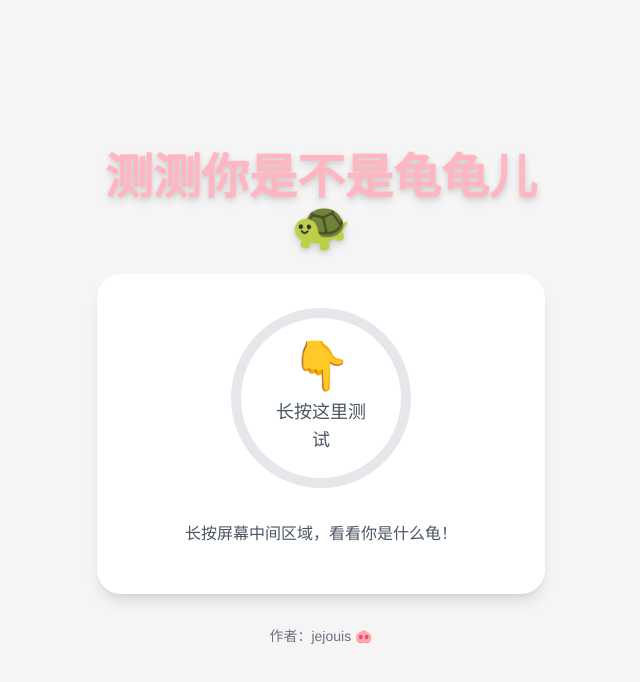
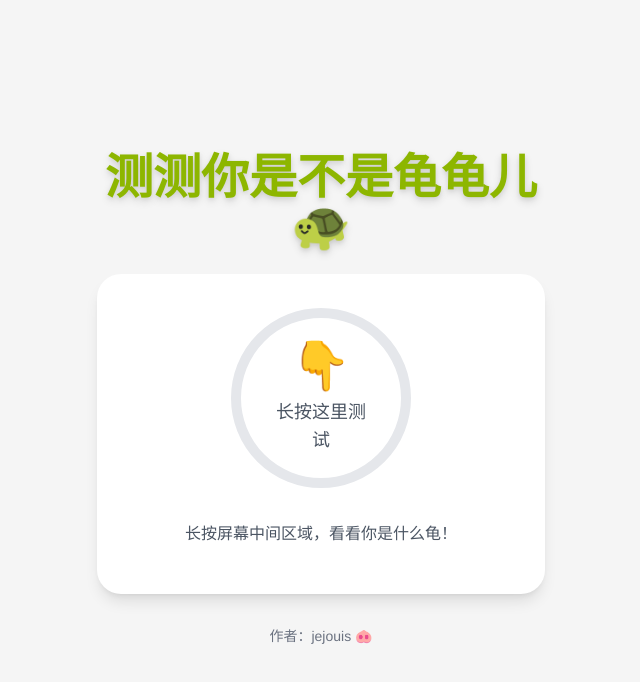
Before and after one commit to ZHUERDAN/find-dandan, a plain HTML site: page index.html in a window 1280 px wide. Shown: the whole page, without its empty margins (319-959 px from the left). Drawn offline with nearby package versions, Linux system fonts and the light colour scheme.

Commit message:
Update index.html

```diff
--- a/index.html
+++ b/index.html
@@ -16,6 +16,7 @@
             primary: '#FFB6C1', // 浅粉色
             secondary: '#F5F5F5', // 浅灰色
             accent: '#FF69B4', // 亮粉色
+            apple: '#8DB600', // 苹果绿
           },
           fontFamily: {
             sans: ['Arial Rounded MT Bold', 'Avenir', 'Helvetica', 'Arial', 'sans-serif'],
@@ -121,7 +122,7 @@
 <body class="bg-secondary min-h-screen flex flex-col items-center justify-center p-4">
   <div class="container max-w-md mx-auto text-center">
     <!-- 标题 -->
-    <h1 class="text-4xl md:text-5xl font-bold mb-6 text-primary text-shadow-lg">
+    <h1 class="text-4xl md:text-5xl font-bold mb-6 text-apple text-shadow-lg">
       测测你是不是龟龟儿 <span class="text-accent">🐢</span>
     </h1>
 
```
